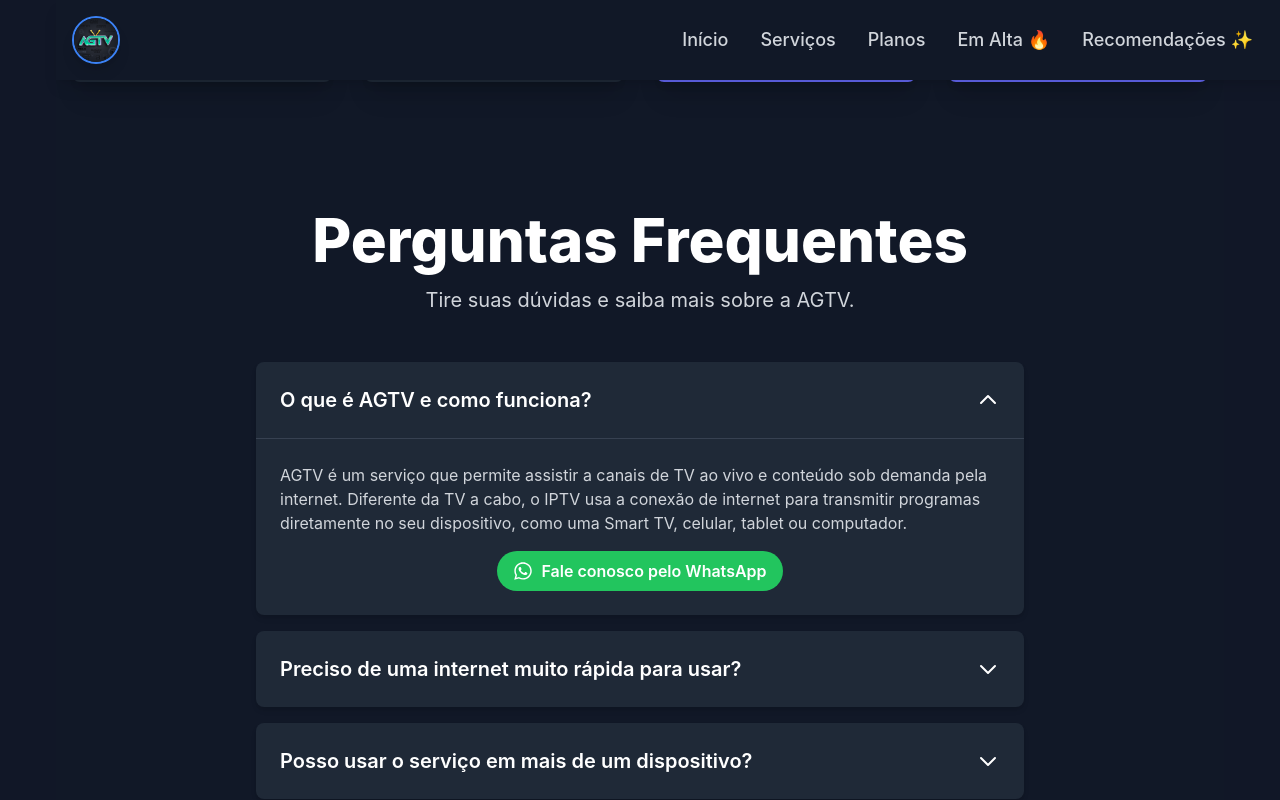
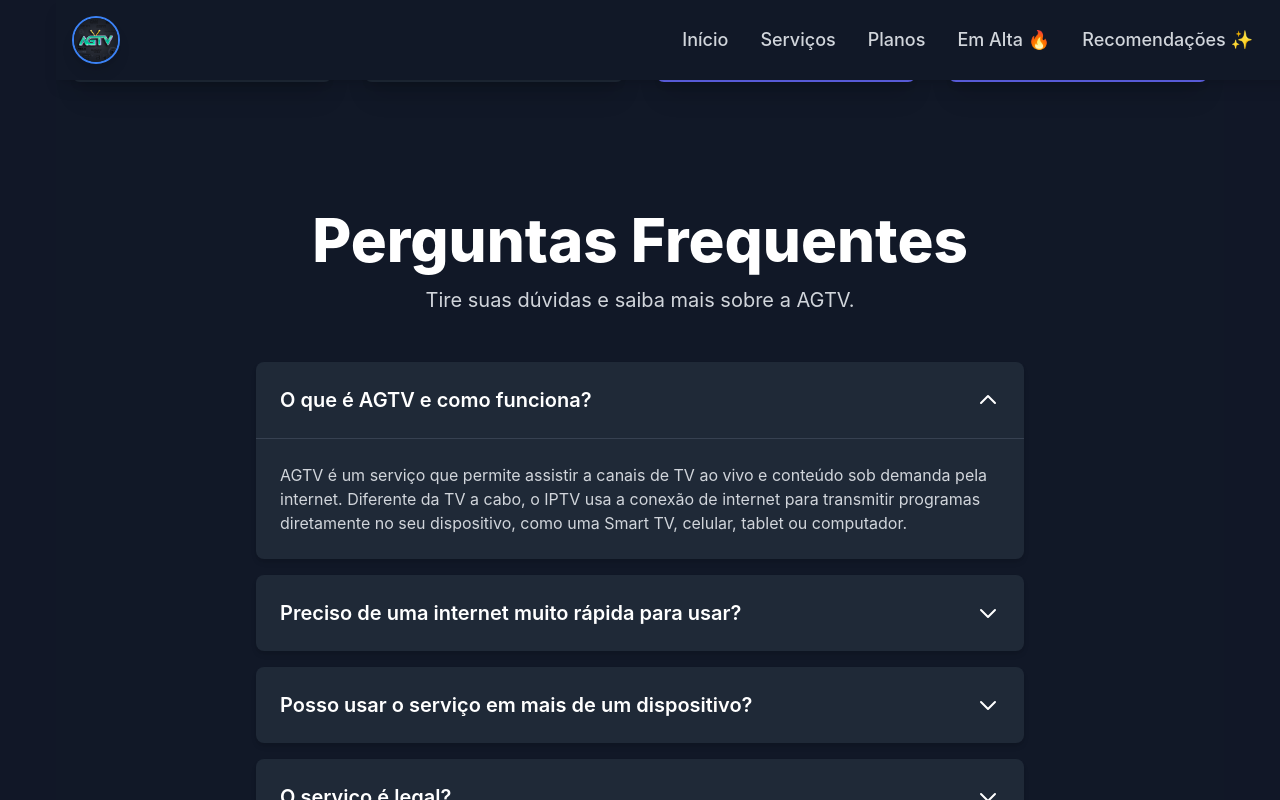
Before and after one commit to agilsonaraujoo/agtv-streaming, a React (Create React App) app: page / in a window 1280 px wide. Both pictures are taken after a click on the button "O que é AGTV e como funciona?". Shown: the part 2994-3794 px from the top of the page. Built offline with nearby package versions, Linux system fonts and the light colour scheme; no server answers.

Commit message:
fix: atualizar FAQ para incluir WhatsApp apenas na última pergunta sobre teste

```diff
--- a/src/components/FAQ.jsx
+++ b/src/components/FAQ.jsx
@@ -40,9 +40,10 @@
             {openIndex === index && (
               <div id={`faq-answer-${index}`} className="p-6 border-t border-gray-700 text-gray-300">
                 <p>{faq.answer}</p>
+                {index === faqsData.length - 1 && (
                   <div className="mt-4 flex justify-center">
                     <a
-                    href="https://wa.me/5583986913481?text=Ol%C3%A1%2C+tenho+uma+d%C3%BAvida+sobre+AGTV"
+                      href="https://wa.me/5583986913481?text=Ol%C3%A1%2C+quero+uma+avalia%C3%A7%C3%A3o+gratuita"
                       target="_blank"
                       rel="noopener noreferrer"
                       className="bg-green-500 hover:bg-green-600 text-white font-semibold py-2 px-4 rounded-full flex items-center justify-center gap-2 transition-colors duration-300"
@@ -51,6 +52,7 @@
                       Fale conosco pelo WhatsApp
                     </a>
                   </div>
+                )}
               </div>
             )}
           </div>
```
Lines whose indentation alone changed are shown as unchanged.
